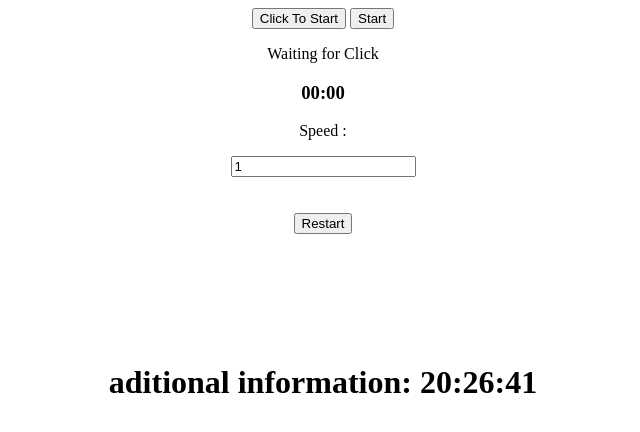
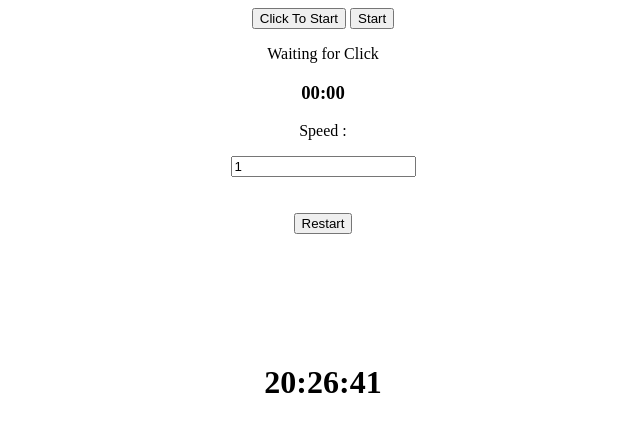
Before and after one commit to arielpajares/cronos, a plain HTML site: page index.html in a window 1280 px wide. Shown: the whole page, without its empty margins (317-957 px from the left). Drawn offline with Linux system fonts and the light colour scheme.

Commit message:
Update index.html

```diff
--- a/index.html
+++ b/index.html
@@ -51,7 +51,7 @@
 			iner2 = 'aditional information:  '+Date();
 			iner3 = iner2.substring(40,)
 			iner3 = iner3.substring(0,8)
-			iner2 = 'aditional information:  '+iner3
+			iner2 = iner3
 			document.getElementById('date2').innerHTML = iner2;
 		}
 		setInterval(other,1000)
```
